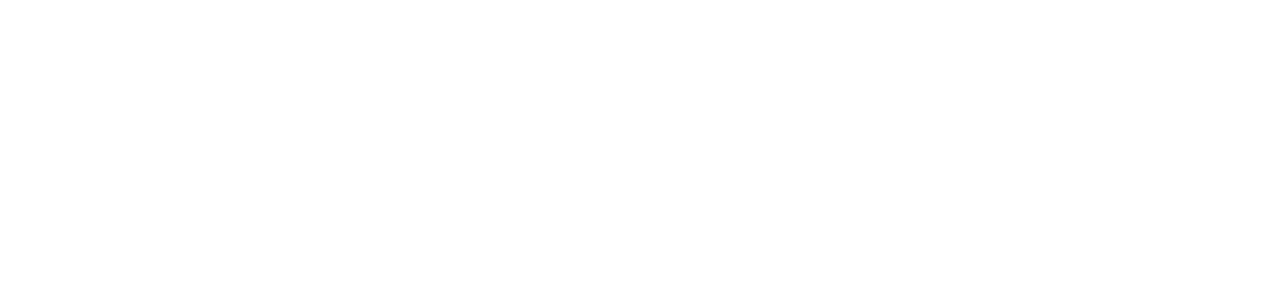
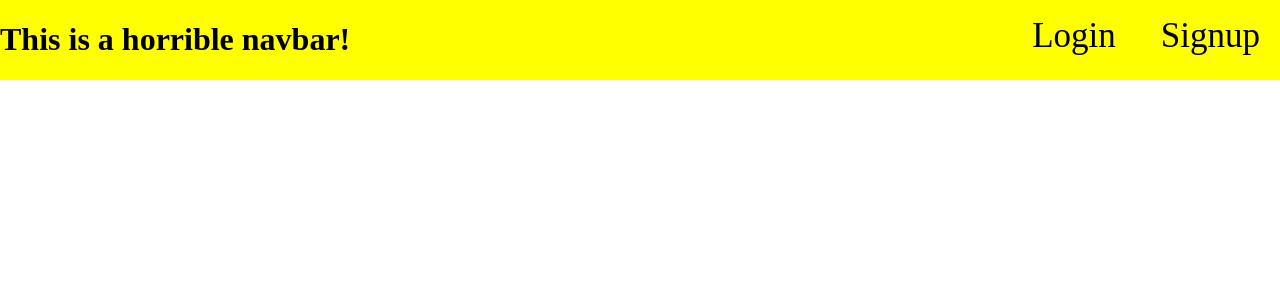
Before and after one commit to TymeeK/tabletop-website, a React (Create React App) app: page / in a window 1280 px wide. Before the commit this address had no page. Shown: the top 300 px of the page. Built offline with nearby package versions, Linux system fonts and the light colour scheme.

Commit message:
Added navbar to the homepage

```diff
--- a/src/App.js
+++ b/src/App.js
@@ -3,11 +3,13 @@ import { BrowserRouter as Router, Routes, Route } from 'react-router-dom';
 import Login from './Components/Login';
 import Signup from './Components/Signup';
 import PropTypes from 'prop-types';
+import Homepage from './Components/Homepage';
 
 function App() {
     return (
         <Router>
             <Routes>
+                <Route path='/' element={<Homepage />} />
                 <Route path='/login' element={<Login />} />
                 <Route path='/signup' element={<Signup />} />
             </Routes>
--- a/src/Components/Homepage.js
+++ b/src/Components/Homepage.js
@@ -1,7 +1,19 @@
 import React from 'react';
+import { NavLink, NavContainer } from '../Styling/Homepage.Style';
+// import '../Styling/reset.css';
 
 function Homepage() {
-    return <div>Hello World</div>;
+    return (
+        <>
+            <NavContainer>
+                <h1>This is a horrible navbar!</h1>
+                <ul>
+                    <NavLink to='/login'>Login</NavLink>
+                    <NavLink to='/signup'>Signup</NavLink>
+                </ul>
+            </NavContainer>
+        </>
+    );
 }
 
 export default Homepage;
--- a/src/Components/Login.js
+++ b/src/Components/Login.js
@@ -5,9 +5,7 @@ import {
     PageContainer,
     FormContainer,
     FormLabel,
-    FormDiv,
     FormText,
-    SubmitButton,
     LoginSignupDiv,
     ButtonStyle,
 } from '../Styling/Form.Style';
@@ -27,6 +25,7 @@ function Login() {
 
     return (
         <PageContainer>
+            <h1>Login</h1>
             <FormContainer>
                 <form onChange={handleChange}>
                     <div>
--- a/src/Components/Signup.js
+++ b/src/Components/Signup.js
@@ -31,6 +31,7 @@ function Signup() {
 
     return (
         <PageContainer>
+            <h1>Create an account</h1>
             <FormContainer>
                 <form onSubmit={handleSubmit(onSubmit)}>
                     <div>
--- a/src/Styling/Form.Style.js
+++ b/src/Styling/Form.Style.js
@@ -4,6 +4,7 @@ export const PageContainer = styled.div`
     height: 100vh;
     width: 100vw;
     display: flex;
+    flex-direction: column;
     justify-content: center;
     align-items: center;
 `;
--- /dev/null
+++ b/src/Styling/Homepage.Style.js
@@ -0,0 +1,17 @@
+import styled from 'styled-components';
+import { Link } from 'react-router-dom';
+
+export const NavLink = styled(Link)`
+    font-size: 35px;
+    text-decoration: none;
+    color: black;
+    margin-left: 25px;
+    padding-right: 20px;
+`;
+
+export const NavContainer = styled.nav`
+    background-color: yellow;
+    display: flex;
+    justify-content: space-between;'
+
+`;
--- a/src/index.js
+++ b/src/index.js
@@ -1,6 +1,7 @@
 import React from 'react';
 import ReactDOM from 'react-dom';
 import App from './App';
+import './Styling/reset.css';
 
 ReactDOM.render(
     <React.StrictMode>
```
